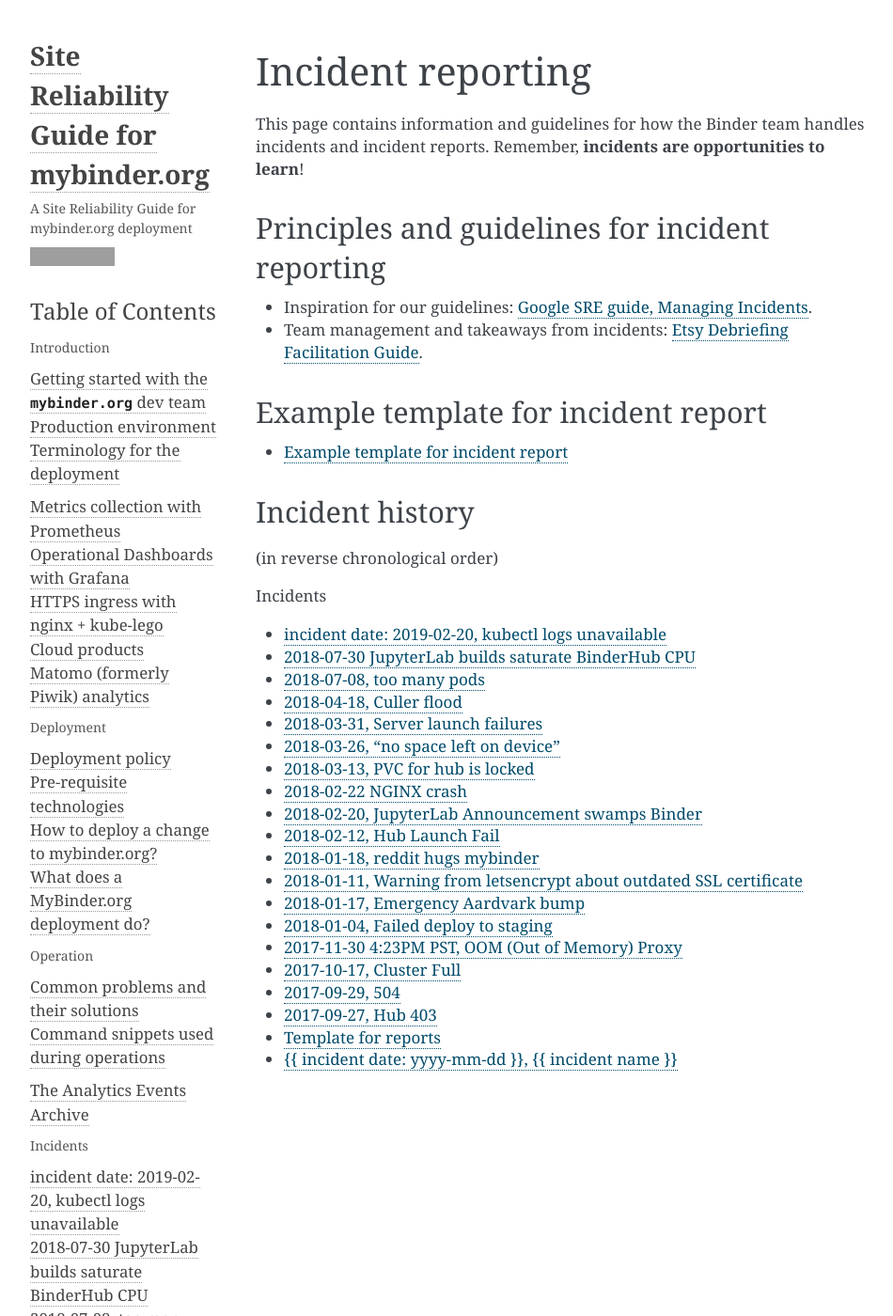
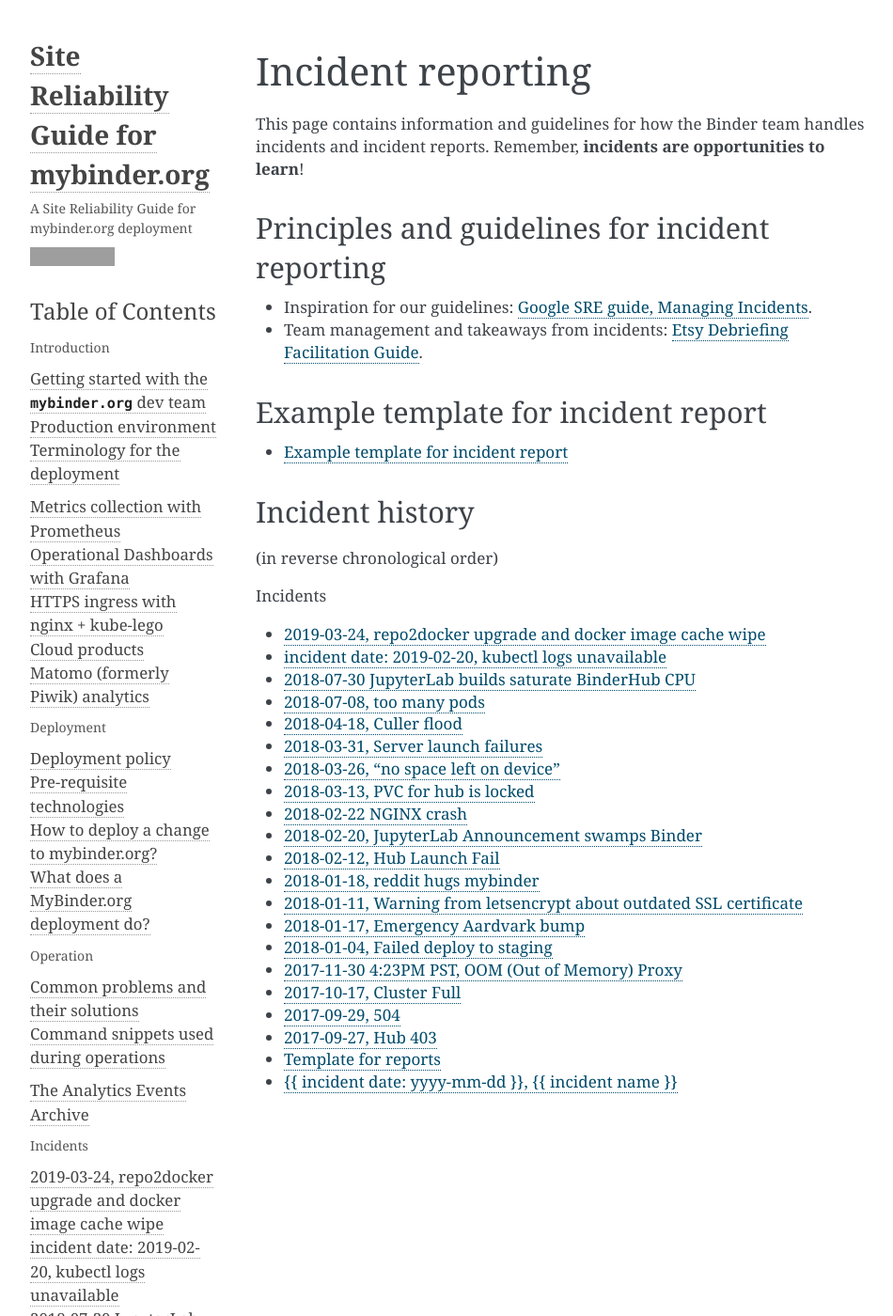
Before and after one commit to jupyterhub/mybinder.org-deploy, a Sphinx documentation site: the page built from docs/source/incident_reporting.rst, in a window 1280 px wide and 1400 px high. Shown: the whole window at 94% size, without its empty margins (148-1098 px from the left). Built offline with Sphinx 7.4.7, drawn with Linux system fonts in a browser that asks for light colours; some of the changed lines change nothing that is shown; grey boxes are pictures that could not be loaded.

Commit message:
Add incident report for repo2docker upgrade and build cache wipe

```diff
--- /dev/null
+++ b/docs/source/incident-reports/2019-03-24-r2d-upgrade.md
@@ -0,0 +1,122 @@
+# 2019-03-24, repo2docker upgrade and docker image cache wipe
+
+## Summary
+
+User's experienced long wait times for the images to build, fixed by banning
+the JupyterLab demo repository. The problem was that a single repository that
+is very popular and takes a long time to build will end up consuming all
+available "build slots". Incident lasted most on Sunday day in Europe.
+
+## Timeline
+
+All times in UTC+1 (Zurich time)
+
+### 2019-03-24 8:54
+
+Start of incident. New version of repo2docker is deployed and the build prefix
+is bumped. This effectively clears the docker image cache. Repositories start
+building. We quickly accumulate build pods. Things appear to work.
+
+![](../../_static/images/r2d-incident-build-pods.png)
+
+### 18:45
+
+Builds are backlogged. As not a lot of binders are running the auto-scaled
+cluster is small which limits the amount of resources available to build images.
+Decision taken to add two new nodes to provide additional
+resources for building pods
+
+![](../../_static/images/r2d-incident-build-pods-24h.png)
+
+### 18:54
+
+Two new nodes were added as a separate node pool. These nodes had no "Local SSD"
+assigned to them. This was a mistake in setting up the node pool.
+
+### 19:14
+
+New builds weren't starting, number of running build pods kept decreasing.
+When triggering a new build and watching the logs we never see a log message
+that the build pod has been launched. This is consistent with the UI on the web
+interface. However unclear why the build pods are not being launch.
+
+Suspect something is "stuck" in the BinderHub
+pods, restarted one of them. New builds start happening.
+
+### 19:57
+
+Reports of builds happening but then erroring with "no disk space", images
+are not pushed to the registry. Notice that the extra node pool does not have
+local SSD drives after ssh'ing to some old and new nodes and comparing output
+of `df -h` on each. Recreate node pool with correctly configured nodes.
+
+Restarted the second bhub pod.
+
+### 22:18
+
+Notice that builds are not starting and number of running build pods is low.
+
+Start investigating where the builds are queued. Added a new metric to the
+"Running Build Pods" chart on grafana to show number of builds "started" by
+BinderHub.
+
+![](../../_static/images/r2d-incident-build-pods-zoom.png)
+
+Each "build" is either someone requesting a repository that has not been built
+or is in the process of being built. The number of actually running builds keeps
+decreasing over time, while the number of "started builds" keeps growing. The
+big drop is when we deleted the build pod for the JupyterLab demo repository
+
+### 22:36
+
+Decide to start a build for JupyterLab demo repo and then ban it to allow
+other repository builds to make progress. Once the JLab build is done we will
+unban it again.
+
+### 2019-03-25 7:01am
+
+JupyterLab demo repo build completed, repository was unbanned again.
+Incident resolved.
+
+## Lessons learnt
+
+### What went well
+
+List of things that went well. For example,
+
+1. We managed to update repo2docker and wipe the build cache without causing
+   a total outage.
+
+### What went wrong
+
+Things that could have gone better. Ideally these should result in concrete
+action items that have GitHub issues created for them and linked to under
+Action items. For example,
+
+1. We generate a lot of load when wiping the cache and had no ready-to-go
+   instructions for adding extra nodes to the cluster.
+
+### Where we got lucky
+
+These are good things that happened to us but not because we had planned for them.
+For example,
+
+1. Users were super understanding and supportive that things were slow and builds
+   did not start for several hours.
+
+## Action items
+
+### Process improvements
+
+1. Need to devise a strategy for wiping the build cache without generating a huge
+   load.
+
+### Documentation improvements
+
+1. Add a command that can be copy&pasted to add a new node pool to avoid
+   configuration errors.
+
+### Technical improvements
+
+1. Change our build thread pool setup so that a single slow to build and popular
+   repository does not end up using all available build slots.
--- a/docs/source/incident_reporting.rst
+++ b/docs/source/incident_reporting.rst
@@ -26,6 +26,7 @@
    :maxdepth: 1
    :caption: Incidents
 
+   incident-reports/2019-03-24-r2d-upgrade.md
    incident-reports/2019-02-20-no-logs.md
    incident-reports/2018-07-30-jupyterlab-build-cpu-saturate.md
    incident-reports/2018-07-08-podsnips-aplenty.md
```
Also changed, not shown: docs/source/_static/images/r2d-incident-build-pods-24h.png (added), docs/source/_static/images/r2d-incident-build-pods-zoom.png (added), docs/source/_static/images/r2d-incident-build-pods.png (added).
